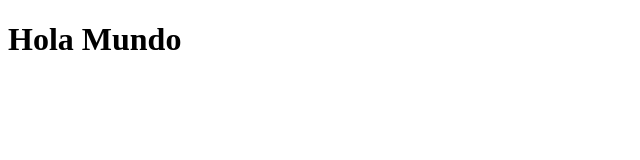
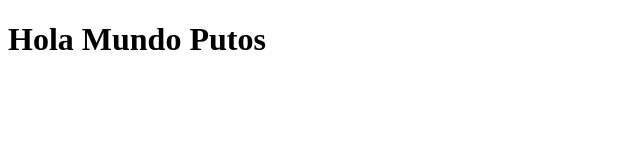
Before and after one commit to juane0203/html5, a plain HTML site: page index.html in a window 1280 px wide. Shown: the whole page, without its empty margins (0-640 px from the left). Drawn offline with Linux system fonts and the light colour scheme.

Commit message:
Modificación Hola Mundo Index.html

```diff
--- a/index.html
+++ b/index.html
@@ -7,6 +7,6 @@
     <title>Document</title>
 </head>
 <body>
-    <h1>Hola Mundo</h1>
+    <h1>Hola Mundo Putos</h1>
 </body>
 </html>
```
